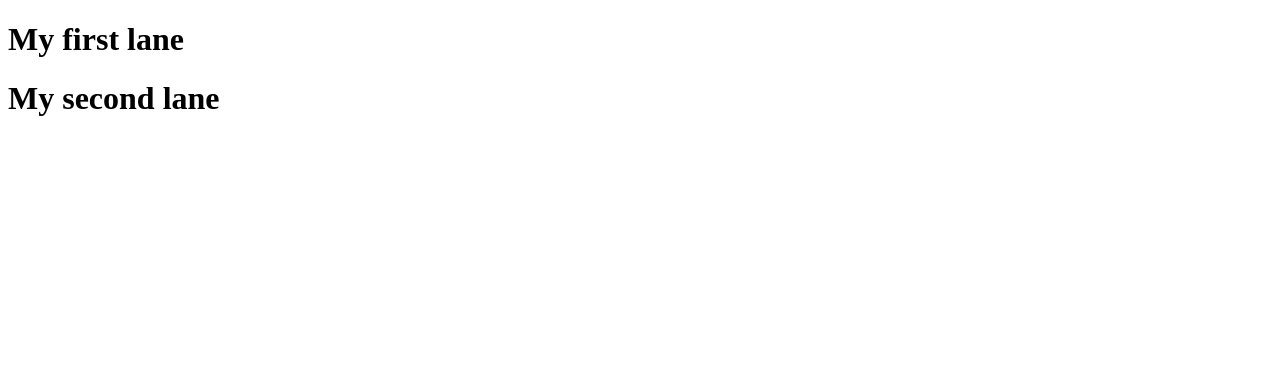
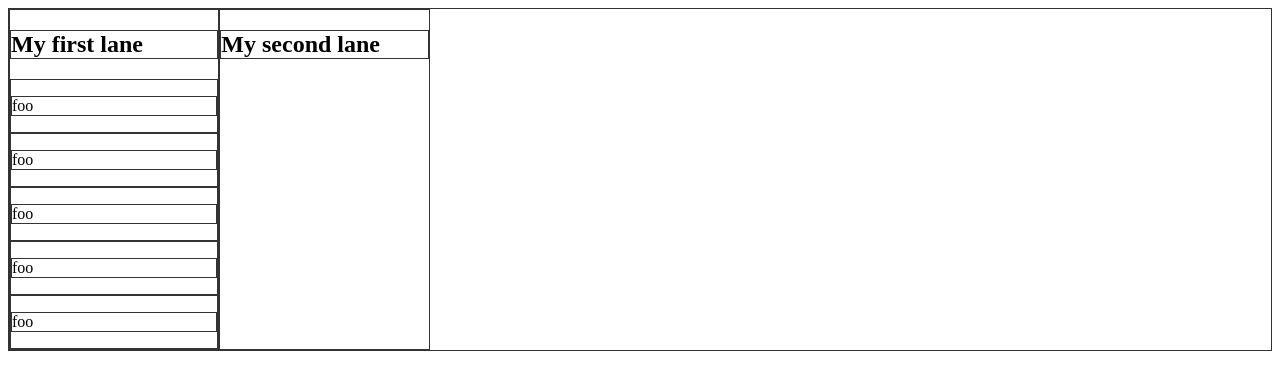
Before and after one commit to SamuelMiddendorp/SvelteBoard, a SvelteKit app: page / in a window 1280 px wide. Shown: the top 390 px of the page. Built offline with nearby package versions, Linux system fonts and the light colour scheme.

Commit message:
Add lanes and some items

```diff
--- a/src/lib/FakeFileStore.ts
+++ b/src/lib/FakeFileStore.ts
@@ -6,7 +6,13 @@ export const getBoard = () : Board => {
         description: "My first board",
         lanes: [{
             title: "My first lane",
-            items: []
+            items: [
+                {title: "foo", description: "bar", prio: 1},
+                {title: "foo", description: "bar", prio: 1},
+                {title: "foo", description: "bar", prio: 1},
+                {title: "foo", description: "bar", prio: 1},
+                {title: "foo", description: "bar", prio: 1},
+            ]
         },
         {
             title: "My second lane",
--- a/src/routes/+page.svelte
+++ b/src/routes/+page.svelte
@@ -4,6 +4,24 @@
 
     let board : Board = getBoard();
 </script>
+<div class="board">
 {#each board.lanes as lane}
-<h1>{lane.title}</h1>
+<div class="lane">
+    <h2>{lane.title}</h2>
+    {#each lane.items as item}
+    <div class="item">
+        <p>{item.title}</p>
+    </div>
+    {/each}
+</div>
 {/each}
+</div>
+<style>
+    *{
+        border: 1px solid #333;
+    }
+    .board{
+        display: grid;
+        grid-template-columns: repeat(auto-fill, minmax(12rem, 1fr));
+    }
+</style>
```
